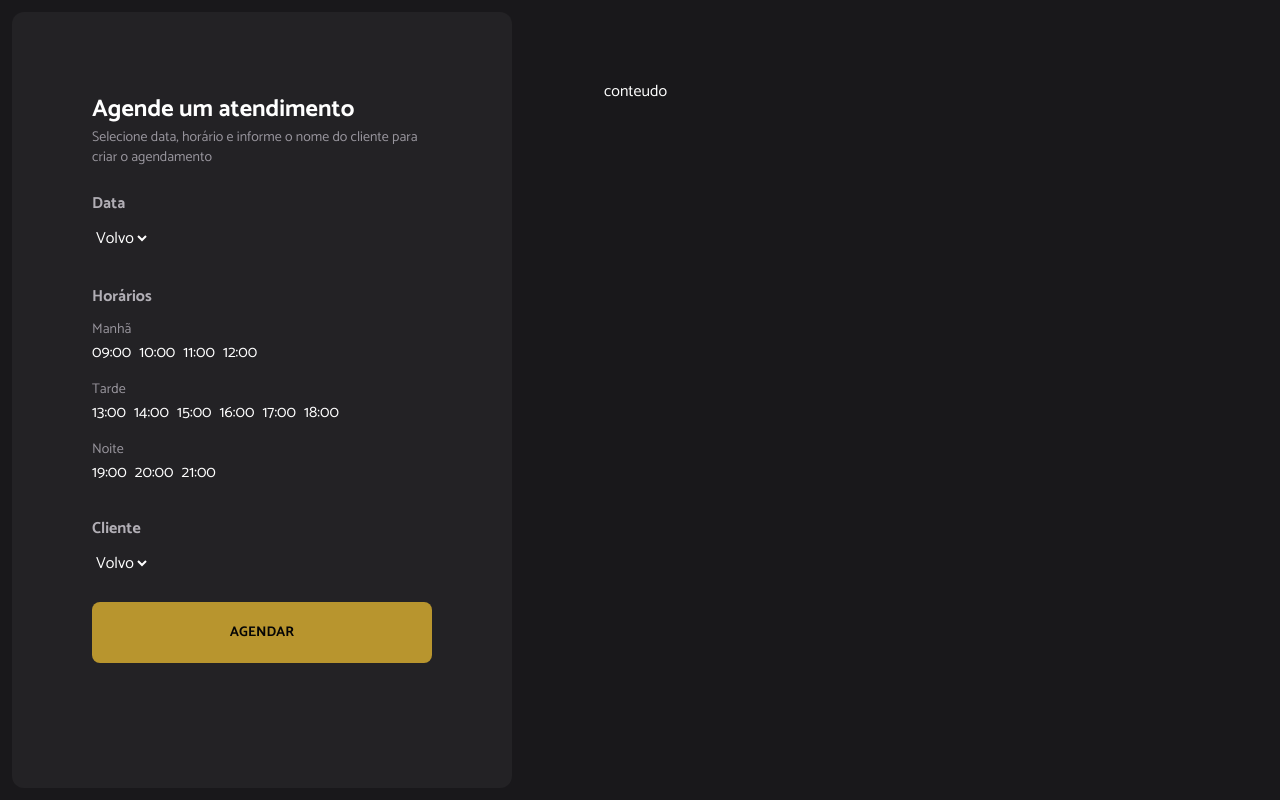
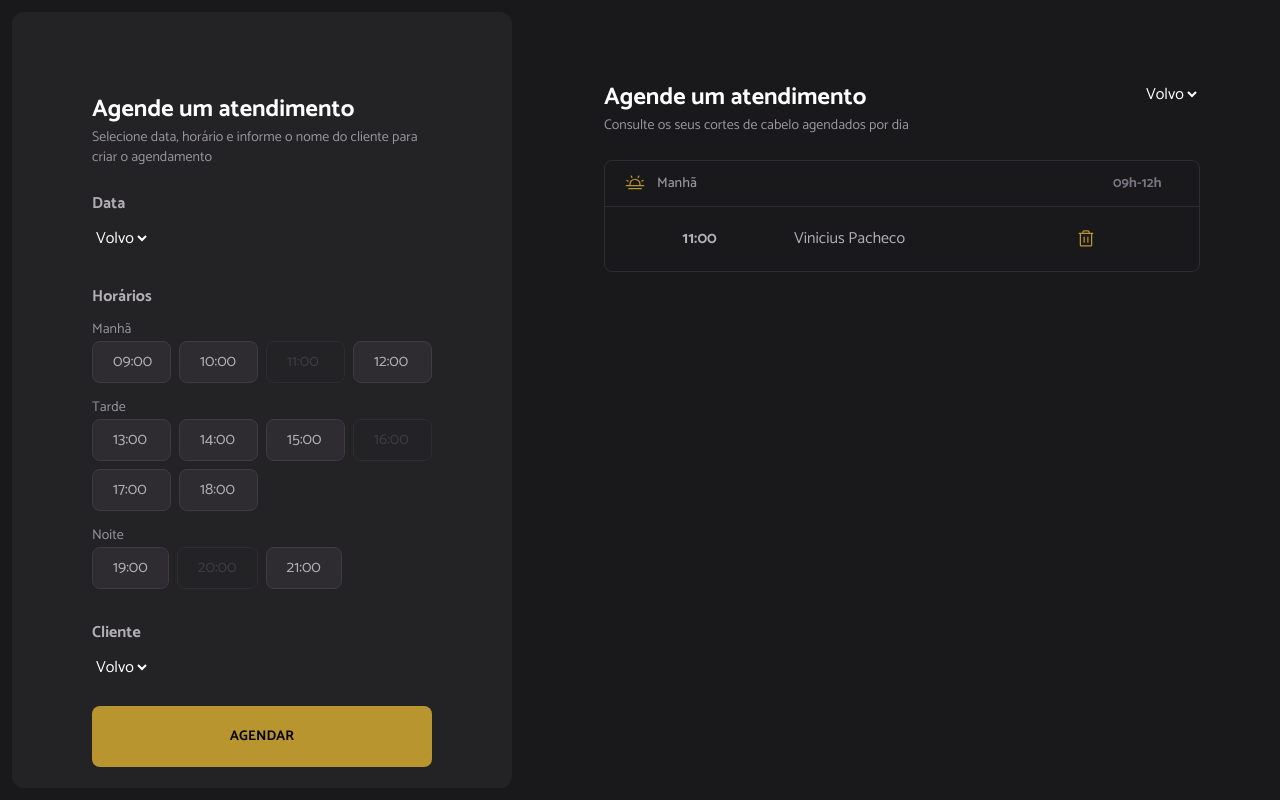
Before and after one commit to viniciuspachecof/hair-day, a React (Vite) app: page / in a window 1280 px wide. Built offline with nearby package versions, Linux system fonts and the light colour scheme.

Commit message:
Estilização tela de agendamento

```diff
--- a/src/App.tsx
+++ b/src/App.tsx
@@ -1,79 +1,12 @@
+import Agendamento from './components/Agendamento';
+import { Header } from './components/Header';
+
 function App() {
   return (
     <>
       <div className="flex gap">
-        <div className="p-3 h-dvh">
-          <div className="bg-gray-700 p-20 h-full max-w-[500px] rounded-xl">
-            <p className="text-title-lg font-bold">Agende um atendimento</p>
-            <p className="text-sm text-gray-300 leading-5 mb-6">
-              Selecione data, horário e informe o nome do cliente para criar o agendamento
-            </p>
-
-            <div className="flex flex-col gap-8 mb-6">
-              <div>
-                <p className="text-title-md text-gray-200 font-bold mb-2">Data</p>
-                <select name="cars" id="cars">
-                  <option value="volvo">Volvo</option>
-                  <option value="saab">Saab</option>
-                  <option value="opel">Opel</option>
-                  <option value="audi">Audi</option>
-                </select>
-              </div>
-
-              <div>
-                <p className="text-title-md text-gray-200 font-bold mb-2">Horários</p>
-                <div className="flex flex-col gap-3">
-                  <div>
-                    <span className="text-gray-300 text-sm">Manhã</span>
-                    <div className="flex grid-cols-4 gap-2">
-                      <span>09:00</span>
-                      <span>10:00</span>
-                      <span>11:00</span>
-                      <span>12:00</span>
-                    </div>
-                  </div>
-
-                  <div>
-                    <span className="text-gray-300 text-sm">Tarde</span>
-                    <div className="flex grid-cols-4 gap-2">
-                      <span>13:00</span>
-                      <span>14:00</span>
-                      <span>15:00</span>
-                      <span>16:00</span>
-                      <span>17:00</span>
-                      <span>18:00</span>
-                    </div>
-                  </div>
-
-                  <div>
-                    <span className="text-gray-300 text-sm">Noite</span>
-                    <div className="flex grid-cols-4 gap-2">
-                      <span>19:00</span>
-                      <span>20:00</span>
-                      <span>21:00</span>
-                    </div>
-                  </div>
-                </div>
-              </div>
-
-              <div>
-                <p className="text-title-md text-gray-200 font-bold mb-2">Cliente</p>
-                <select name="cars" id="cars">
-                  <option value="volvo">Volvo</option>
-                  <option value="saab">Saab</option>
-                  <option value="opel">Opel</option>
-                  <option value="audi">Audi</option>
-                </select>
-              </div>
-            </div>
-
-            <button className="w-full bg-yellow text-gray-900 rounded-lg p-[18px] font-bold text-title-sm cursor-pointer border-2 border-transparent hover:border-yellow-light">
-              AGENDAR
-            </button>
-          </div>
-        </div>
-
-        <div className="p-20">conteudo</div>
+        <Header />
+        <Agendamento />
       </div>
     </>
   );
--- /dev/null
+++ b/src/components/Agendamento/index.tsx
@@ -0,0 +1,45 @@
+import { SunHorizonIcon, TrashIcon } from '@phosphor-icons/react';
+
+export default function Agendamento() {
+  return (
+    <div className="p-20 flex-1">
+      <div className="flex items-start justify-between">
+        <div>
+          <p className="text-title-lg font-bold">Agende um atendimento</p>
+          <p className="text-sm text-gray-300 leading-5 mb-6">Consulte os seus cortes de cabelo agendados por dia</p>
+        </div>
+        <select name="cars" id="cars">
+          <option value="volvo">Volvo</option>
+          <option value="saab">Saab</option>
+          <option value="opel">Opel</option>
+          <option value="audi">Audi</option>
+        </select>
+      </div>
+
+      <div className="border-1 border-gray-600 rounded-lg">
+        <table className="w-full">
+          <thead className="border-b border-gray-600">
+            <tr>
+              <th colSpan={2} className="py-3 px-5">
+                <div className="flex gap-3">
+                  <SunHorizonIcon className="text-yellow" size={20} />
+                  <span className="text-left text-sm text-gray-300 font-medium leading-normal">Manhã</span>
+                </div>
+              </th>
+              <th className="text-gray-400 text-sm">09h-12h</th>
+            </tr>
+          </thead>
+          <tbody>
+            <tr>
+              <td className="text-center p-5 text-title-md text-gray-200 font-bold">11:00</td>
+              <td className="text-md text-gray-200">Vinicius Pacheco</td>
+              <td className="text-center">
+                <TrashIcon className="text-yellow" size={20} />
+              </td>
+            </tr>
+          </tbody>
+        </table>
+      </div>
+    </div>
+  );
+}
--- a/src/components/CardTeste/index.tsx
+++ /dev/null
@@ -1,5 +0,0 @@
-import { testeopa } from './style';
-
-export function CardTeste() {
-  return <p className={testeopa({ status: 'info' })}>Olá mundo</p>;
-}
--- a/src/components/CardTeste/style.ts
+++ /dev/null
@@ -1,13 +0,0 @@
-import { cva } from 'class-variance-authority';
-
-export const testeopa = cva('text-yellow-light', {
-  variants: {
-    status: {
-      info: 'text-4xl',
-      error: 'text-2xl',
-    },
-  },
-  defaultVariants: {
-    status: 'info',
-  },
-});
--- /dev/null
+++ b/src/components/Header/index.tsx
@@ -0,0 +1,76 @@
+import { HoraAgendamento } from '../HoraAgendamento';
+
+export function Header() {
+  return (
+    <div className="p-3 h-dvh">
+      <div className="bg-gray-700 p-20 h-full max-w-[500px] rounded-xl">
+        <p className="text-title-lg font-bold">Agende um atendimento</p>
+        <p className="text-sm text-gray-300 leading-5 mb-6">
+          Selecione data, horário e informe o nome do cliente para criar o agendamento
+        </p>
+
+        <div className="flex flex-col gap-8 mb-6">
+          <div>
+            <p className="text-title-md text-gray-200 font-bold mb-2">Data</p>
+            <select name="cars" id="cars">
+              <option value="volvo">Volvo</option>
+              <option value="saab">Saab</option>
+              <option value="opel">Opel</option>
+              <option value="audi">Audi</option>
+            </select>
+          </div>
+
+          <div>
+            <p className="text-title-md text-gray-200 font-bold mb-2">Horários</p>
+            <div className="flex flex-col gap-3">
+              <div>
+                <span className="text-gray-300 text-sm">Manhã</span>
+                <div className="grid grid-cols-4 gap-2">
+                  <HoraAgendamento hora="09:00" status={true} />
+                  <HoraAgendamento hora="10:00" status={true} />
+                  <HoraAgendamento hora="11:00" status={false} />
+                  <HoraAgendamento hora="12:00" status={true} />
+                </div>
+              </div>
+
+              <div>
+                <span className="text-gray-300 text-sm">Tarde</span>
+                <div className="grid grid-cols-4 gap-2">
+                  <HoraAgendamento hora="13:00" status={true} />
+                  <HoraAgendamento hora="14:00" status={true} />
+                  <HoraAgendamento hora="15:00" status={true} />
+                  <HoraAgendamento hora="16:00" status={false} />
+                  <HoraAgendamento hora="17:00" status={true} />
+                  <HoraAgendamento hora="18:00" status={true} />
+                </div>
+              </div>
+
+              <div>
+                <span className="text-gray-300 text-sm">Noite</span>
+                <div className="flex grid-cols-4 gap-2">
+                  <HoraAgendamento hora="19:00" status={true} />
+                  <HoraAgendamento hora="20:00" status={false} />
+                  <HoraAgendamento hora="21:00" status={true} />
+                </div>
+              </div>
+            </div>
+          </div>
+
+          <div>
+            <p className="text-title-md text-gray-200 font-bold mb-2">Cliente</p>
+            <select name="cars" id="cars">
+              <option value="volvo">Volvo</option>
+              <option value="saab">Saab</option>
+              <option value="opel">Opel</option>
+              <option value="audi">Audi</option>
+            </select>
+          </div>
+        </div>
+
+        <button className="w-full bg-yellow text-gray-900 rounded-lg p-[18px] font-bold text-title-sm cursor-pointer border-2 border-transparent hover:border-yellow-light">
+          AGENDAR
+        </button>
+      </div>
+    </div>
+  );
+}
--- /dev/null
+++ b/src/components/HoraAgendamento/index.tsx
@@ -0,0 +1,10 @@
+import { containerHora } from './style';
+
+interface HoraAgendamentoProp {
+  hora: string;
+  status: boolean;
+}
+
+export function HoraAgendamento({ hora, status }: HoraAgendamentoProp) {
+  return <span className={containerHora({ status: status })}>{hora}</span>;
+}
--- /dev/null
+++ b/src/components/HoraAgendamento/style.ts
@@ -0,0 +1,13 @@
+import { cva } from 'class-variance-authority';
+
+export const containerHora = cva('py-2 px-5 border rounded-lg', {
+  variants: {
+    status: {
+      false: 'bg-gray-700 border-gray-600 text-gray-500 cursor-default',
+      true: 'bg-gray-600 border-gray-500 text-gray-200 cursor-pointer hover:border-yellow hover:text-yellow',
+    },
+  },
+  defaultVariants: {
+    status: true,
+  },
+});
```
